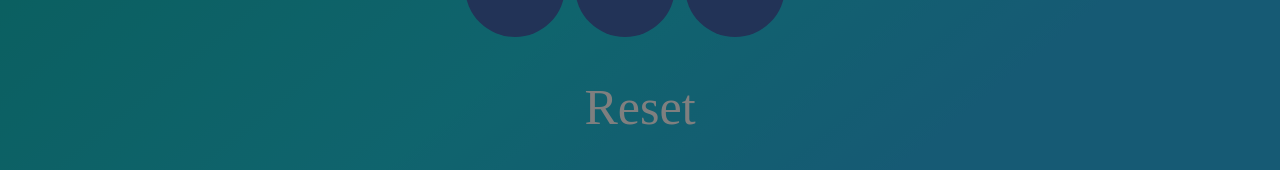
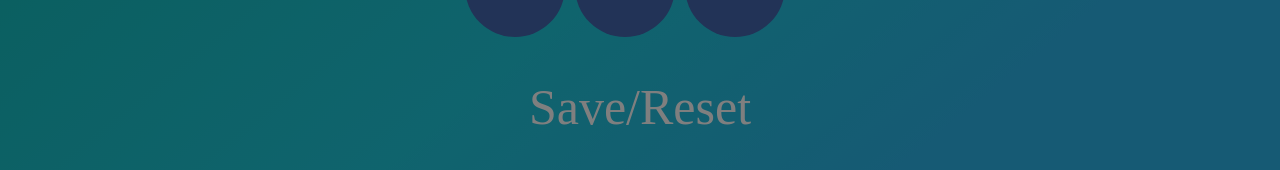
Before and after one commit to Emeralddddd/tic_toc_toe, a React (Create React App) app: page / in a window 1280 px wide. Shown: the part 407-577 px from the top of the page. Built offline with nearby package versions, Linux system fonts and the light colour scheme; a web font is replaced by a local one.

Commit message:
Save Game stats if user continue playing reset states once new players start the game

```diff
--- a/src/App.js
+++ b/src/App.js
@@ -3,25 +3,55 @@ import "./App.css";
 
 import React from "react";
 import { connect } from "react-redux";
-import { Jumbotron, Container } from "reactstrap";
+import { Jumbotron, Container, Alert } from "reactstrap";
 import Cell from "./components/Cell";
 import Button from "./components/Button";
 import Line from "./components/Line";
 import Modal from "./components/Modal";
-import { addMove, resetGame, savePlayers, clearPlayersState } from "./actions";
-import { getStatusMessage, isValidMove, getWinner } from "./utils";
+import GameStats from "./components/GameStats";
+import {
+  addMove,
+  resetGame,
+  savePlayers,
+  clearPlayersState,
+  gameFinished
+} from "./actions";
+import { getStatusMessage, isValidMove, getWinner, whoWon } from "./utils";
 import players from "./reducers/players";
 
 class App extends React.Component {
   constructor(props) {
     super(props);
     this.state = {
-      modal: true
+      modal: true,
+      modal2: false,
+      visible: false
     };
+
+    this.onDismiss = this.onDismiss.bind(this);
+  }
+
+  onDismiss() {
+    this.setState({ visible: false });
   }
 
   render() {
     const game = this;
+    const {
+      cells,
+      move,
+      message,
+      whoWon,
+      players,
+      wonCount,
+      totalCount,
+      gameFinished,
+      onSubmitPlayersName,
+      onSetCell,
+      onReset,
+      onHardReset,
+      onClearPlayersState
+    } = game.props;
     const winCells = getWinner(game.props.cells);
     return (
       <div>
@@ -31,34 +61,60 @@ class App extends React.Component {
             this.setState({
               modal: false
             });
-            game.props.onSubmitPlayersName(players);
+            onSubmitPlayersName(players);
           }}
         />
         <Jumbotron className="liner-Gradient">
           <div>
             <h1 className="display-4">Tic Toc Toe</h1>
-            <Line message={game.props.message} />
+            <Line message={message} />
           </div>
           <div className="grid">
-            {game.props.cells.map((value, cell) => (
+            {cells.map((value, cell) => (
               <Cell
                 key={cell}
                 state={value}
                 winner={winCells.winner && winCells.winningState.includes(cell)}
                 onPress={evt => {
-                  game.props.onSetCell(cell, this.props.cells, this.props.move);
+                  onSetCell(cell, cells, move);
                 }}
               />
             ))}
           </div>
           <div className="panel">
             <Button
-              lable="Reset"
+              disabled={gameFinished}
+              lable="Save/Reset"
               onPress={evt => {
-                game.props.onReset();
+                whoWon
+                  ? onReset(whoWon, players, wonCount)
+                  : this.setState({
+                      visible: true
+                    });
               }}
             />
           </div>
+          <Alert
+            className={"line"}
+            color="info"
+            isOpen={this.state.visible}
+            toggle={this.onDismiss}
+          >
+            <p>
+              Please finish this game to save results. You can only save results
+              once game is finished. To hard reset press below button.
+            </p>
+            <Button
+              className="button"
+              lable="Hard Reset"
+              onPress={() => {
+                this.setState({
+                  visible: false
+                });
+                onHardReset();
+              }}
+            />
+          </Alert>
           <div className="line">
             <Button
               className="button"
@@ -67,13 +123,33 @@ class App extends React.Component {
                 this.setState({
                   modal: true
                 });
-                game.props.onClearPlayersState();
+                onClearPlayersState();
               }}
             />
           </div>
           <div>
-            <a href="https://github.com/joypatel04/tic_toc_toe"><img style={{position: "absolute", top: 0, right: 0, border: 0}} src="https://camo.githubusercontent.com/38ef81f8aca64bb9a64448d0d70f1308ef5341ab/68747470733a2f2f73332e616d617a6f6e6177732e636f6d2f6769746875622f726962626f6e732f666f726b6d655f72696768745f6461726b626c75655f3132313632312e706e67" alt="Fork me on GitHub" data-canonical-src="https://s3.amazonaws.com/github/ribbons/forkme_right_darkblue_121621.png" /></a>
+            <a href="https://github.com/joypatel04/tic_toc_toe">
+              <img
+                style={{ position: "absolute", top: 0, right: 0, border: 0 }}
+                src="https://camo.githubusercontent.com/38ef81f8aca64bb9a64448d0d70f1308ef5341ab/68747470733a2f2f73332e616d617a6f6e6177732e636f6d2f6769746875622f726962626f6e732f666f726b6d655f72696768745f6461726b626c75655f3132313632312e706e67"
+                alt="Fork me on GitHub"
+                data-canonical-src="https://s3.amazonaws.com/github/ribbons/forkme_right_darkblue_121621.png"
+              />
+            </a>
           </div>
+          {gameFinished && (
+            <GameStats
+              modal={this.state.modal2}
+              players={players}
+              winCount={wonCount}
+              totalCount={totalCount}
+              onClick={() => {
+                this.setState({
+                  modal2: !this.state.modal2
+                });
+              }}
+            />
+          )}
         </Jumbotron>
       </div>
     );
@@ -82,26 +158,34 @@ class App extends React.Component {
 
 const mapStateToProps = state => {
   return {
-    move: state["move"],
-    cells: state["cells"],
-    players: state["players"],
-    message: getStatusMessage(state["cells"], state["move"], state["players"])
+    move: state.move,
+    cells: state.cells,
+    players: state.players.list,
+    message: getStatusMessage(state.cells, state.move, state.players.list),
+    whoWon: whoWon(state.cells, state.players.list),
+    wonCount: state.players.won,
+    gameFinished: state.players.gameFinished
   };
 };
 
 const mapDispatchToProps = dispatch => {
   return {
+    dispatch,
     onSetCell: (cell, cells, move) => {
       if (isValidMove(cells, cell)) dispatch(addMove(cell, move));
     },
-    onReset: () => {
+    onReset: (whoWon, players, wonCount) => {
+      dispatch(resetGame());
+      dispatch(gameFinished(whoWon, players, wonCount));
+    },
+    onHardReset: () => {
       dispatch(resetGame());
     },
     onSubmitPlayersName: players => {
       return dispatch(savePlayers(players));
     },
-    onClearPlayersState:() => {
-      return dispatch(clearPlayersState())
+    onClearPlayersState: () => {
+      return dispatch(clearPlayersState());
     }
   };
 };
--- a/src/actions/index.js
+++ b/src/actions/index.js
@@ -1,7 +1,7 @@
 export const savePlayers = players => {
   return {
     type: "SAVE_PLAYERS",
-    players: players
+    list: players
   };
 };
 
@@ -24,3 +24,20 @@ export const resetGame = () => {
     type: "RESET"
   };
 };
+
+export const gameFinished = (whoWon, players, wonCount) => {
+  const playerIndex = players.indexOf(whoWon);
+  let newWon = [];
+  let newLose = [];
+  if (playerIndex === 0) {
+    let w = wonCount[0] + 1;
+    newWon = [w, wonCount[1]];
+  } else {
+    let w = wonCount[1] + 1;
+    newWon = [wonCount[0], w];
+  }
+  return {
+    type: "GAME_FINISHED",
+    won: newWon
+  };
+};
--- /dev/null
+++ b/src/components/GameStats.js
@@ -0,0 +1,51 @@
+import React from "react";
+import {
+  Button,
+  Modal,
+  ModalHeader,
+  ModalBody,
+  ModalFooter,
+  Form,
+  FormGroup,
+  Label,
+  Input,
+  Table
+} from "reactstrap";
+
+const GameStats = ({ modal, className, onClick, players, winCount }) => {
+  return (
+    <div>
+      <Button color="danger" onClick={onClick}>
+        Game States
+      </Button>
+      <Modal isOpen={modal} className={className} toggle={this.toggle}>
+        <ModalHeader toggle={onClick}>Game States</ModalHeader>
+        <ModalBody>
+          <Table>
+            <thead>
+              <tr>
+                <th scope="row">Players</th>
+                <th>{players[0]}</th>
+                <th>{players[1]}</th>
+              </tr>
+            </thead>
+            <tbody>
+              <tr>
+                <th scope="row">TOTAL WINs</th>
+                <td>{winCount[0]}</td>
+                <td>{winCount[1]}</td>
+              </tr>
+              <tr>
+                <th scope="row">TOTAL LOSEs</th>
+                <td>{winCount[1]}</td>
+                <td>{winCount[0]}</td>
+              </tr>
+            </tbody>
+          </Table>
+        </ModalBody>
+      </Modal>
+    </div>
+  );
+};
+
+export default GameStats;
--- a/src/reducers/players.js
+++ b/src/reducers/players.js
@@ -1,9 +1,22 @@
-const initialState = [];
+const initialState = {
+  list: [],
+  won: [0, 0],
+  gameFinished: false
+};
 
 const players = (state = initialState, action) => {
   switch (action.type) {
     case "SAVE_PLAYERS":
-      return action.players;
+      return {
+        ...state,
+        list: action.list
+      };
+    case "GAME_FINISHED":
+      return {
+        ...state,
+        won: action.won,
+        gameFinished: true
+      };
     case "CLEAR_PLAYERS_STATE":
       return initialState;
     default:
--- a/src/utils/index.js
+++ b/src/utils/index.js
@@ -14,6 +14,7 @@ export const getWinner = cells => {
 
   var winner = undefined;
   var winBlock = undefined;
+  var isWinner = false;
   winningStates.forEach(winningState => {
     const potentialWinner = cells[winningState[0]];
     if (potentialWinner !== undefined) {
@@ -24,11 +25,13 @@ export const getWinner = cells => {
       if (hasWonCurrentState) {
         winBlock = winningState;
         winner = potentialWinner;
-      };
+        isWinner = true;
+      }
     }
   });
 
   return {
+    isWinner: isWinner,
     winningState: winBlock,
     winner
   };
@@ -37,7 +40,7 @@ export const getWinner = cells => {
 const isTie = cells => {
   // No tie when the game is won
   const winner = getWinner(cells);
-  if ( winner.winner !== undefined) return false;
+  if (winner.winner !== undefined) return false;
 
   var isTie = true;
   cells.forEach(cell => {
@@ -73,3 +76,14 @@ export const getStatusMessage = (cells, move, players) => {
     return `${players[symbol]}'s turn`;
   }
 };
+
+export const whoWon = (cells, players) => {
+  const w = getWinner(cells);
+  if (w.winner === "O") {
+    return players[0];
+  } else if (w.winner === "X") {
+    return players[1];
+  } else {
+    return;
+  }
+};
```
